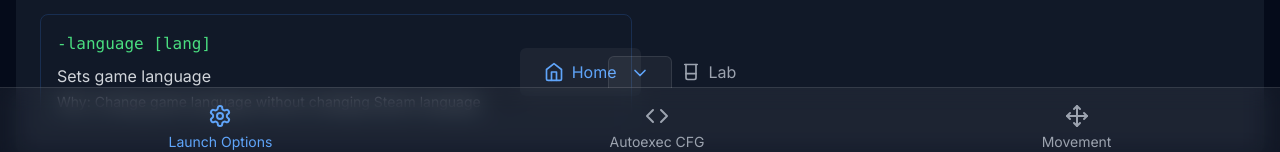
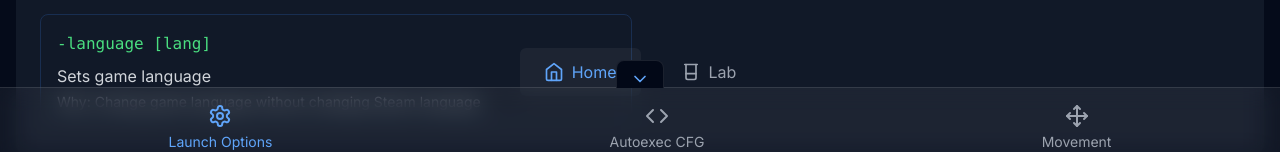
Before and after one commit to Xolev123/cscmds, a React (Vite) app: page / in a window 1280 px wide. Both pictures are taken after a click on the button 640 px from the left and 704 px from the top of the page. Shown: the part 632-784 px from the top of the page. Built offline with nearby package versions, Linux system fonts and the light colour scheme.

Commit message:
improved navigation animations and toggle button styling

```diff
--- a/src/components/Navigation.tsx
+++ b/src/components/Navigation.tsx
@@ -32,9 +32,12 @@ export function Navigation({ activeMain, activeTab, setActiveMain, setActiveTab
   return (
     <>
       {/* Main Navigation (Toggle with click) */}
-      <div className={`fixed bottom-[72px] left-0 right-0 transition-all duration-200 ${
-        isMainNavVisible ? 'opacity-100 pointer-events-auto' : 'opacity-0 pointer-events-none'
-      }`}>
+      <div className={`fixed bottom-[72px] left-0 right-0 transition-all duration-300 ease-in-out transform
+        ${isMainNavVisible
+          ? 'opacity-100 translate-y-0'
+          : 'opacity-0 translate-y-4 pointer-events-none'
+        }`}
+      >
         <div className="max-w-screen-xl mx-auto">
           <div className="flex justify-center gap-4 px-4">
             {mainTabs.map((tab) => {
@@ -47,7 +50,7 @@ export function Navigation({ activeMain, activeTab, setActiveMain, setActiveTab
                     setActiveTab(subTabs[tab.id as keyof typeof subTabs][0].id);
                     setIsMainNavVisible(false);
                   }}
-                  className={`flex items-center gap-2 py-3 px-6 rounded-md transition-colors duration-200
+                  className={`flex items-center gap-2 py-3 px-6 rounded-md transition-all duration-200
                     ${activeMain === tab.id
                       ? 'text-blue-400 bg-white/5'
                       : 'text-gray-400 hover:text-blue-400 hover:bg-white/5'
@@ -64,19 +67,25 @@ export function Navigation({ activeMain, activeTab, setActiveMain, setActiveTab
 
       {/* Sub Navigation (Bottom) */}
       <nav className="fixed bottom-0 left-0 right-0 bg-white/5 backdrop-blur-md border-t border-white/10">
-        {/* Click Indicator */}
-        <button
-          onClick={() => setIsMainNavVisible(!isMainNavVisible)}
-          className="absolute -top-8 left-1/2 -translate-x-1/2 w-16 h-8 flex items-center justify-center
-            bg-white/5 hover:bg-white/10 rounded-t-md border-t border-l border-r border-white/10
-            transition-colors duration-200"
-        >
-          {isMainNavVisible ? (
-            <ChevronDown className="w-5 h-5 text-blue-400" />
-          ) : (
-            <ChevronUp className="w-5 h-5 text-gray-400" />
-          )}
-        </button>
+        {/* Toggle Button */}
+        <div className="absolute left-1/2 -translate-x-1/2 -top-7 flex items-center justify-center">
+          <button
+            onClick={() => setIsMainNavVisible(!isMainNavVisible)}
+            className="group bg-background hover:bg-white/5 w-12 h-7 rounded-t-lg
+              border-t border-l border-r border-white/10 transition-all duration-200
+              hover:w-16"
+          >
+            <div className={`transform transition-all duration-300 ease-in-out ${
+              isMainNavVisible ? 'rotate-180 translate-y-1' : '-translate-y-1'
+            }`}>
+              <ChevronUp
+                className={`w-5 h-5 mx-auto transition-colors duration-200 ${
+                  isMainNavVisible ? 'text-blue-400' : 'text-gray-400 group-hover:text-blue-400'
+                }`}
+              />
+            </div>
+          </button>
+        </div>
 
         <div className="max-w-screen-xl mx-auto">
           <div className="flex justify-around">
```
